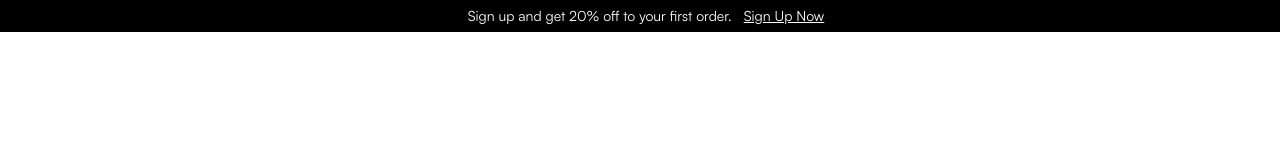
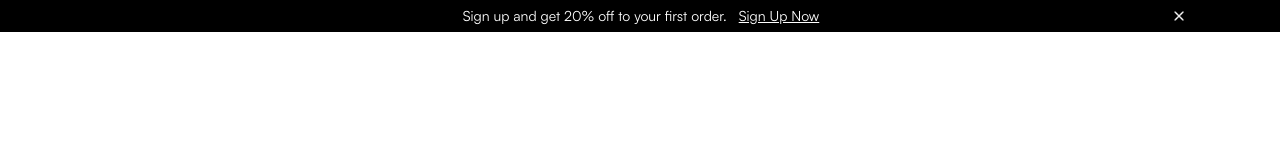
Before and after one commit to srinivas-pradhan/nextjs14-shopco-ecommerce, a Next.js app: page / in a window 1280 px wide. Shown: the top 160 px of the page. Built offline with nearby package versions, Linux system fonts and the light colour scheme.

Commit message:
Update OfferBar.tsx

```diff
--- a/components/OfferBar.tsx
+++ b/components/OfferBar.tsx
@@ -1,10 +1,33 @@
 'use client';
+import Image from "next/image";
 
 const OfferBar = () => {
     return (
-        <div className="h-8 cursor-default w-full bg-black text-white md:text-sm text-xs font-satoshi flex items-center justify-center">
-            <p className="px-3">Sign up and get 20% off to your first order.</p>
-            <a onClick={() => {}} className="underline cursor-pointer">Sign Up Now</a>
+        <div className="bg-black h-8 w-full flex justify-between items-center">
+            <div className="w-[85%] flex items-center justify-center mx-auto">
+                <ul className="flex items-center justify-center mx-auto">
+                    <li className="text-white font-satoshi md:text-sm text-xs px-3">
+                        Sign up and get 20% off to your first order.
+                    </li>
+                    <li className="underline cursor-pointer text-white font-satoshi md:text-sm text-xs"
+                        onClick={() =>{}}
+                    >
+                    Sign Up Now
+                    </li>
+                </ul>
+                <div className="cursor-pointer text-white font-satoshi md:text-sm text-xs hidden md:block"
+                    onClick={() => {
+                        console.log("Clicked")
+                    }}
+                >
+                    <Image
+                        height={10}
+                        width={10}
+                        src="/elements/X.png"
+                        alt=""
+                    />
+                </div>
+            </div>
         </div>
     );
 }
```
